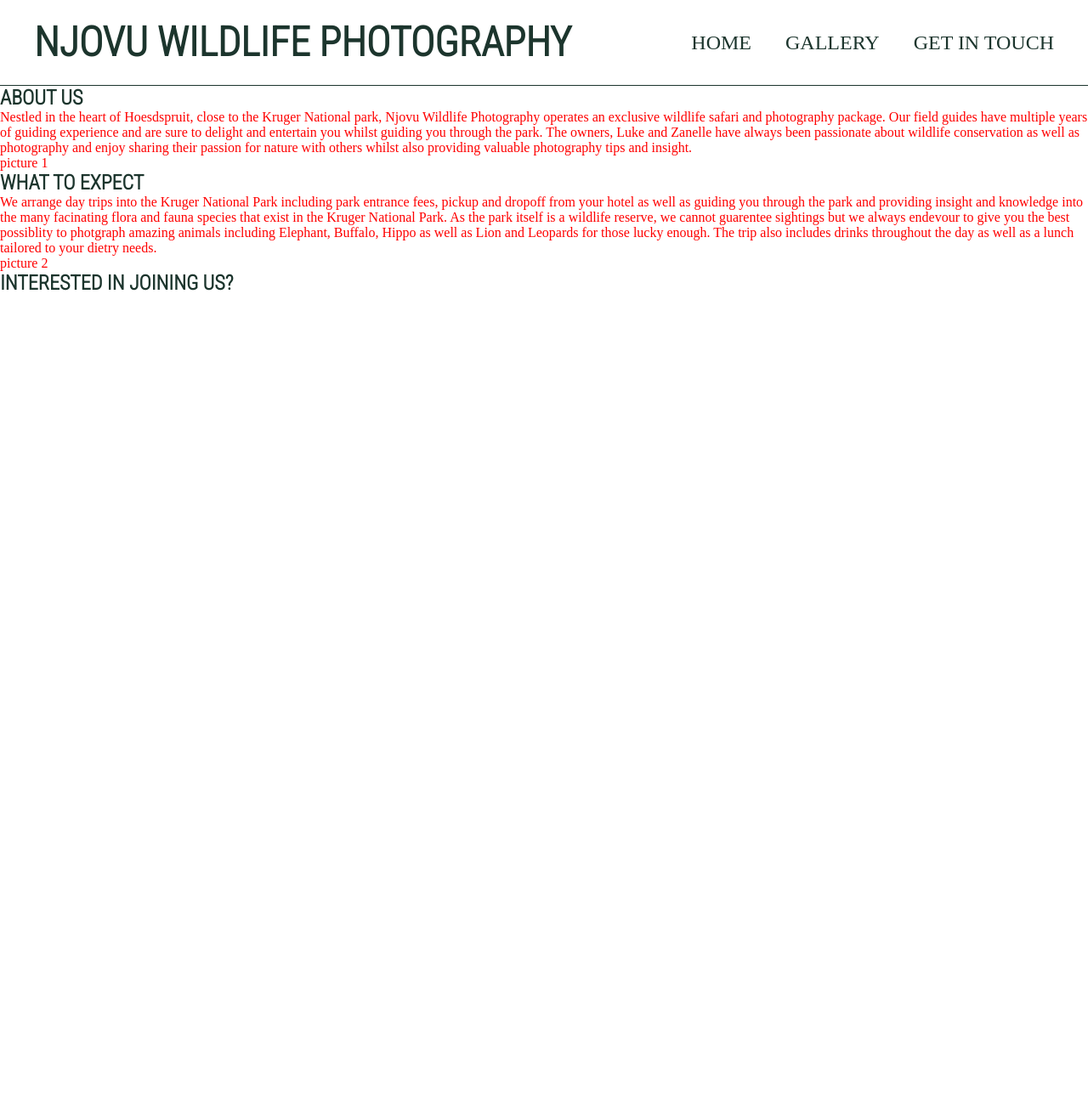
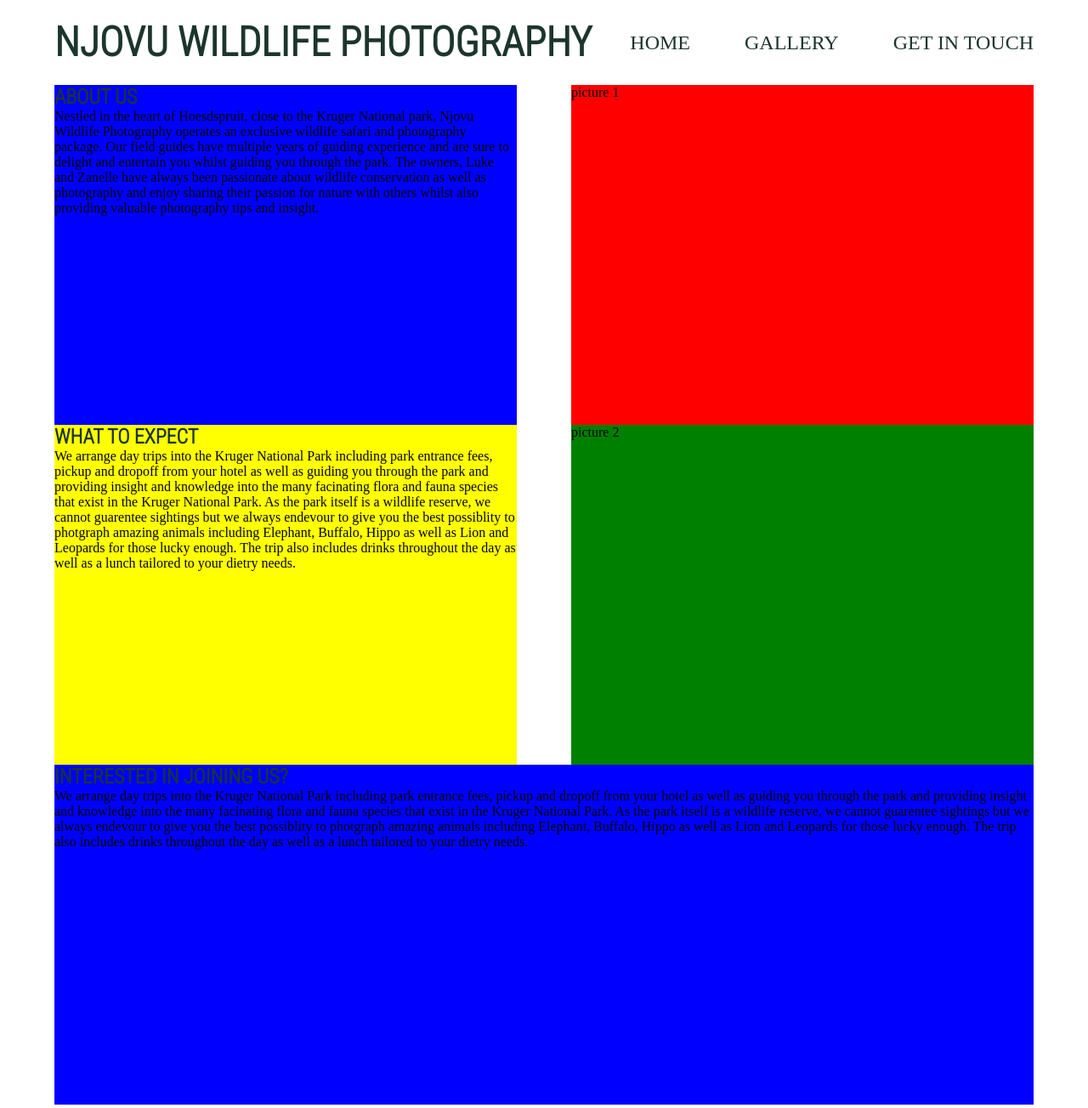
Before and after one commit to GazzaW6/Portfolio-Project-1, a plain HTML site: page index.html in a window 1280 px wide. Shown: the whole page at 85% size. Before the commit the page ends 800 px from the top, so only its background shows below. Drawn offline with Linux system fonts and the light colour scheme.

Commit message:
add styling for section 1 and 2

```diff
--- a/assets/css/style.css
+++ b/assets/css/style.css
@@ -9,15 +9,9 @@
 body {
     font-family: font-family: 'Roboto Condensed', sans-serif;
     font-weight: 300;
-    color: red;
+    color: #040504;
 }
-/* header, headings and logo */
-
-header {
-    height:100px;
-    border-bottom: 1px solid #1C352D;
-}
-
+/*headings and logo */
 h1, h2 {
     font-family: 'Roboto Condensed', sans-serif;
     text-transform: uppercase;
@@ -26,7 +20,7 @@
 #Njovu-logo {
     float: left;
     font-size: 3em;
-    margin-left: 40px;
+    margin-left: 5%;
 }
 #Njovu-logo a {
     text-decoration: none;
@@ -39,7 +33,7 @@
 }
 #navigation li {
     float: right;
-    margin-right: 40px;
+    margin-right: 5%;
     list-style-type: none;
 }
 #navigation a {
@@ -50,5 +44,45 @@
     line-height: 100px;
 }
 #navigation a:hover {
-    border-bottom: 1px solid #1C352D;
+    text-decoration: 1px underline #1C352D;
 }
+/*photography information*/
+#about-us {
+    height: 800px;
+}
+#info-1{
+    float: left;
+    height: 400px;
+    width: 42.5%;
+    margin-left: 5%;
+    background-color: blue;
+}
+#picture-1-container {
+    float: right;
+    height: 400px;
+    width: 42.5%;
+    margin-right: 5%;
+    background-color: red;
+}
+#info-2{
+    float: left;
+    height: 400px;
+    width: 42.5%;
+    margin-left: 5%;
+    background-color: yellow;
+}
+#picture-2-container {
+    float: right;
+    height: 400px;
+    width: 42.5%;
+    margin-right: 5%;
+    background-color: green;
+}
+/*interested in joining section */
+#info-3 {
+    background-color: blue;
+    height:400px;
+    width: 90%;
+    margin-left: 5%;
+    overflow: hidden;
+}
--- a/index.html
+++ b/index.html
@@ -21,24 +21,26 @@
         </nav>
     </header>
 
-    <section>
-        <div>
+    <section id="about-us">
+        <div id="info-1">
             <h2>about us</h2>
             <p>Nestled in the heart of Hoesdspruit, close to the Kruger National park, Njovu Wildlife Photography operates an exclusive wildlife safari and photography package. Our field guides have multiple years of guiding experience and are sure to delight and entertain you whilst guiding you through the park. The owners, Luke and Zanelle have always been passionate about wildlife conservation as well as photography and enjoy sharing their passion for nature with others whilst also providing valuable photography tips and insight. </p>
         </div>
-        <div>
+        <div id="picture-1-container">
             picture 1
         </div>
-        <div>
+        <div id="info-2">
             <h2>what to expect</h2>
             <p>We arrange day trips into the Kruger National Park including park entrance fees, pickup and dropoff from your hotel as well as guiding you through the park and providing insight and knowledge into the many facinating flora and fauna species that exist in the Kruger National Park. As the park itself is a wildlife reserve, we cannot guarentee sightings but we always endevour to give you the best possiblity to photgraph amazing animals including Elephant, Buffalo, Hippo as well as Lion and Leopards for those lucky enough. The trip also includes drinks throughout the day as well as a lunch tailored to your dietry needs. </p>
         </div>
-        <div>
+        <div id="picture-2-container">
             picture 2
         </div>
-        <div>
+    </section>
+    <section id="contact-us">
+        <div id="info-3">
             <h2>interested in joining us?</h2>
-            <p></p>
+            <p>We arrange day trips into the Kruger National Park including park entrance fees, pickup and dropoff from your hotel as well as guiding you through the park and providing insight and knowledge into the many facinating flora and fauna species that exist in the Kruger National Park. As the park itself is a wildlife reserve, we cannot guarentee sightings but we always endevour to give you the best possiblity to photgraph amazing animals including Elephant, Buffalo, Hippo as well as Lion and Leopards for those lucky enough. The trip also includes drinks throughout the day as well as a lunch tailored to your dietry needs. </p>
         </div>
     </section>
     <footer>
```
Also changed, not shown: 3 other files.
